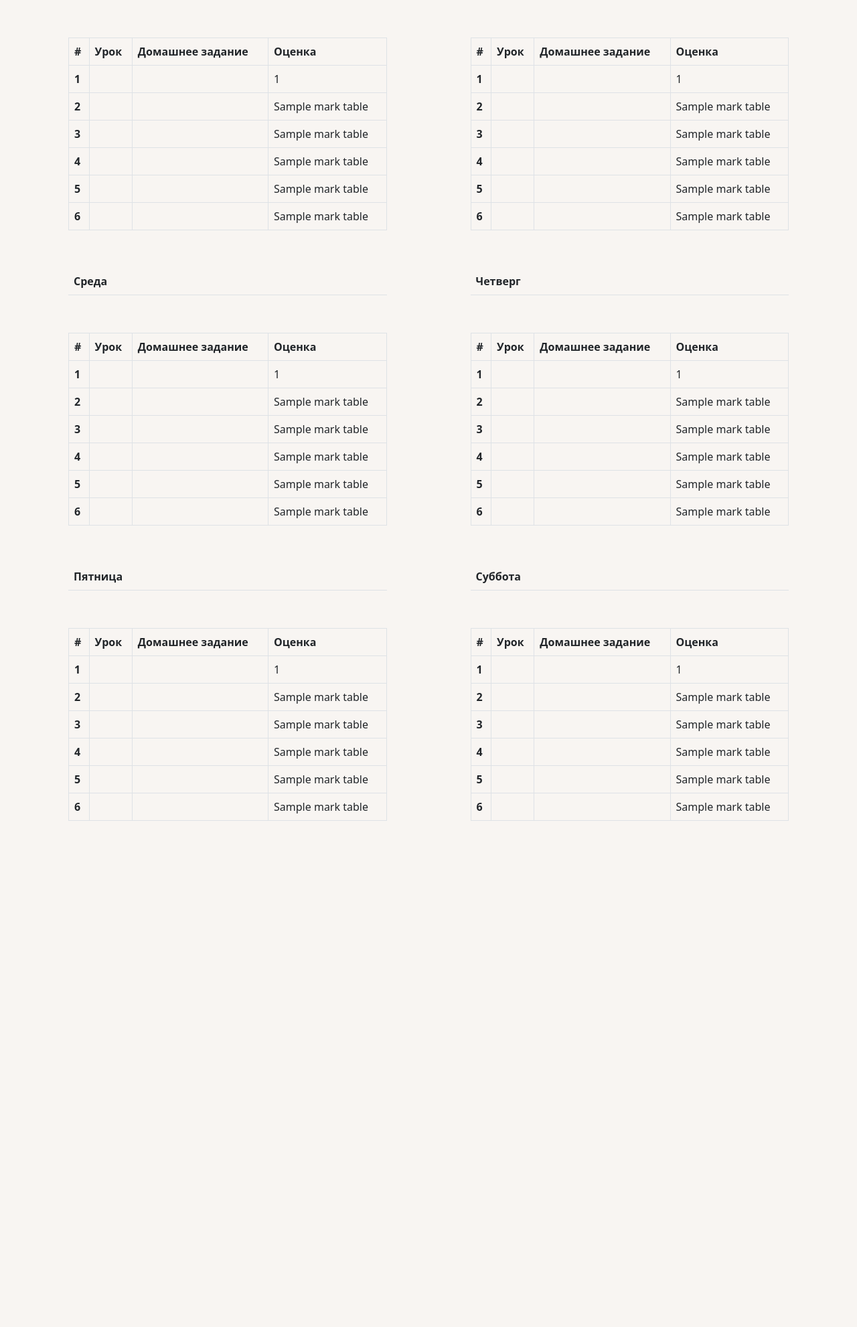
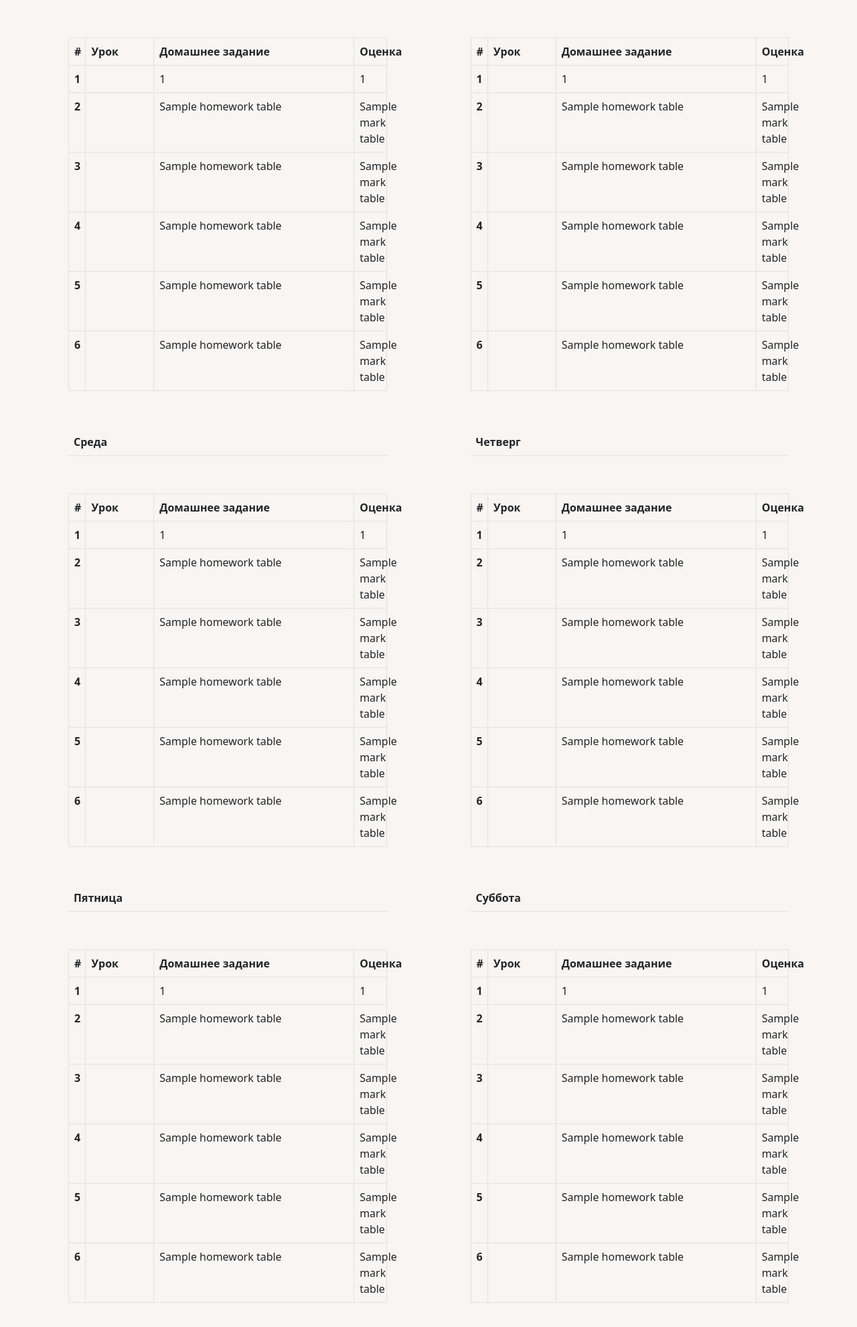
Before and after one commit to DavydenkoGr/web_project, a Flask app: template netshool/templates/studentdiary.html in a window 1280 px wide. Shown: the part 304-2286 px from the top of the page at 67% size. Before the commit the page ends 1530 px from the top, so only its background shows below. Run offline with Flask 2, Linux system fonts and the light colour scheme; the template is opened without the code that fills it: most values are stand-ins (such as "Sample title", 1, 10 or a date in 2020); lists and menus that the app fills with data are empty.

Commit message:
Project version 1

```diff
--- a/netshool/data/__all_models.py
+++ b/netshool/data/__all_models.py
@@ -3,3 +3,4 @@ from . import school_classes
 from . import students
 from . import subjects
 from . import teachers
+from . import homework
--- a/netshool/main.py
+++ b/netshool/main.py
@@ -4,6 +4,7 @@ from data.school_classes import SchoolClass
 from data.students import Student
 from data.subjects import Subject
 from data.teachers import Teacher
+from data.homework import Homework
 from forms.registration import RegisterStudentForm, RegisterTeacherForm, LoginForm
 from forms.set_marks import MarksSettingForm
 from flask import Flask, render_template, redirect, request, abort, make_response, jsonify, url_for
@@ -67,10 +68,25 @@ def studentdiary(week):
             mark_week, weekday, lesson_number, mark = list(map(int, mark.split('/')))
             if mark_week == week:
                 mark_table[weekday][lesson_number - 1] = mark
+    # Заполнение таблицы с домашними заданиями
+    homework_table = [['' for _ in range(6)] for _ in range(6)]
+    for i in range(len(table)):
+        for j in range(len(table[i])):
+            subject = db_sess.query(Subject).filter(Subject.name == table[i][j]
+                                                    ).first()
+            homework = db_sess.query(Homework).filter(Homework.subject_id == subject.id,
+                                                      Homework.class_id == school_class.id,
+                                                      Homework.date_info ==
+                                                      f"{week}/{i}/{j + 1}"
+                                                      ).first()
+            if homework:
+                homework_table[i][j] = homework.task
+
     return render_template("studentdiary.html", title='Электронный дневник',
                            table=table, dont_add_container=True,
                            sizes=[len(table), [len(table[i]) for i in range(len(table))]],
-                           week=week, week_list=week_list, holidays=holidays, mark_table=mark_table)
+                           week=week, week_list=week_list, holidays=holidays, mark_table=mark_table,
+                           homework_table=homework_table)
 
 
 @app.route("/teacherdiary/<int:week>")
@@ -81,11 +97,14 @@ def teacherdiary(week):
     if week not in range(1, 41):
         return redirect(f"/teacherdiary/{to_now_week()}")
     db_sess = db_session.create_session()
+    # Создадим все необходимые таблички для работы с дневником
     teacher_schedule = [[[None for _ in range(6)] for _ in range(6)] for _ in range(2)]
     id_table = [[[None for _ in range(6)] for _ in range(6)] for _ in range(2)]
+    homework_table = [[['' for _ in range(6)] for _ in range(6)] for _ in range(2)]
     subject = db_sess.query(Subject).filter(Subject.id == current_user.subject_id
                                             ).first()
     teacher = db_sess.query(Teacher).filter(Teacher.id == current_user.id).first()
+    # Заполняем таблицы
     for school_class in teacher.school_classes:
         table = get_class_schedule(school_class.number, school_class.letter)
         for i in range(len(table)):
@@ -94,9 +113,18 @@ def teacherdiary(week):
                     teacher_schedule[(school_class.number + 1) % 2][i][j] = \
                         f"{school_class.number} {school_class.letter}"
                     id_table[(school_class.number + 1) % 2][i][j] = school_class.id
+                    # Если этот класс имеет урок в этот день, возможно у него есть домашнее задание
+                    homework = db_sess.query(Homework).filter(Homework.subject_id == subject.id,
+                                                              Homework.class_id == school_class.id,
+                                                              Homework.date_info ==
+                                                              f"{week}/{i}/{j + 1}"
+                                                              ).first()
+                    if homework:
+                        homework_table[(school_class.number + 1) % 2][i][j] = homework.task
     return render_template("teacherdiary.html", title='Электронный журнал', dont_add_container=True,
                            table=teacher_schedule, id_table=id_table,
-                           week=week, week_list=week_list, holidays=holidays)
+                           week=week, week_list=week_list, holidays=holidays,
+                           homework_table=homework_table)
 
 
 @app.route("/teacherdiary/<int:week>/<int:weekday>/<int:lesson_number>", methods=['GET', 'POST'])
@@ -118,10 +146,11 @@ def set_marks(week, weekday, lesson_number):
     subject = db_sess.query(Subject).filter(Subject.id == current_user.subject_id
                                             ).first()
     for school_class in teacher.school_classes:
+        if not(lesson_number > 6 and school_class.number % 2 == 0 or
+               lesson_number < 6 and school_class.number % 2 == 1):
+            continue
         if lesson_number > 6 and school_class.number % 2 == 0:
             lesson_number -= 6
-        elif lesson_number > 6:
-            continue
         table = get_class_schedule(school_class.number, school_class.letter)
         if len(table) > weekday and len(table[weekday]) > lesson_number - 1 and\
                 table[weekday][lesson_number - 1] == subject.name:
@@ -129,10 +158,21 @@ def set_marks(week, weekday, lesson_number):
     if not class_id:
         return redirect(f"/teacherdiary/{to_now_week()}")
     # Создаем поля оценок для каждого ученика из данного класса
+    # К сожалению оценки задать как не получится, в отличии от домашней работы
+    # если учитель решит изменить оценки в этот день, менять придется всем
     students = db_sess.query(Student).filter(Student.school_class_id == class_id).all()
     MarksSettingForm.marks = FieldList(SelectField("Оценка", choices=['', 5, 4, 3, 2]),
                                        min_entries=len(students))
     form = MarksSettingForm()
+    # Если имеется домашняя работа на этот день, выведем её
+    if request.method != 'POST':
+        homework = db_sess.query(Homework).filter(Homework.subject_id == subject.id,
+                                                  Homework.class_id == class_id,
+                                                  Homework.date_info ==
+                                                  f"{week}/{weekday}/{lesson_number}"
+                                                  ).first()
+        if homework:
+            form.homework.data = homework.task
     if request.method == 'POST':
         # Сохранение оценок
         # Оценки ученика представляют собой строку вида
@@ -142,7 +182,8 @@ def set_marks(week, weekday, lesson_number):
         # поиск может длиться слишком долго
         for i, mark in enumerate(form.marks.data):
             student_marks = db_sess.query(Marks).filter(Marks.student_id == students[i].id,
-                                                        Marks.subject_id == subject.id).first()
+                                                        Marks.subject_id == subject.id
+                                                        ).first()
             # Если нет оценки, проверяем убирает ли её учитель или не просто не поставил
             if not mark:
                 if student_marks and f"{week}/{weekday}/{lesson_number}" in student_marks.marks:
@@ -182,8 +223,31 @@ def set_marks(week, weekday, lesson_number):
             # Заносим оценку в конец
             student_marks.marks += f" {mark_string}"
         db_sess.commit()
-        # Сохранение домашнего задания
-        print(form.homework.data)
+        # Сохранение домашнего задания не может производиться аналогично сохранению оценок
+        # из-за возможности наличия любого символа в домашнем задании,
+        # однако домашних заданий будет примерно в 30 раз меньше чем учеников,
+        # что даст нам более быстрый поиск
+        homework = db_sess.query(Homework).filter(Homework.subject_id == subject.id,
+                                                  Homework.class_id == class_id,
+                                                  Homework.date_info ==
+                                                  f"{week}/{weekday}/{lesson_number}"
+                                                  ).first()
+        if not form.homework.data:
+            if homework and f"{week}/{weekday}/{lesson_number}" == homework.date_info:
+                homework.task = ""
+        else:
+            if not homework:
+                print(1)
+                homework = Homework(
+                    subject_id=subject.id,
+                    class_id=class_id,
+                    task=form.homework.data,
+                    date_info=f"{week}/{weekday}/{lesson_number}"
+                )
+                db_sess.add(homework)
+            else:
+                homework.task=form.homework.data
+        db_sess.commit()
         return redirect(f"/teacherdiary/{week}")
     return render_template("set_marks.html", title='Выставление оценок',
                            form=form, students=students, week=week)
@@ -347,6 +411,7 @@ def login():
 
 def main():
     db_session.global_init("db/netschool.db")
+    print(holidays)
     app.run()
 
 
--- a/netshool/static/standart_data.txt
+++ b/netshool/static/standart_data.txt
@@ -4,7 +4,7 @@ db_sess = db_session.create_session()
     s = ['Математика', 'Русский язык', 'Литература', 'Физкультура', 'Технология', 'ИЗО', 'Музыка', 'Окружающий мир']
     for i in ['Математика', 'Физика', 'Химия', 'Информатика', 'Русский язык', 'Английский язык',
               'История', 'Обществознание', 'Биология', 'География', 'Астрономия', 'Черчение',
-              'Литература', 'Физкультура', 'ОБЖ', 'Технология', 'ИЗО', 'Музыка']:
+              'Литература', 'Физкультура', 'ОБЖ', 'Технология', 'ИЗО', 'Музыка', 'Окружающий мир']:
         subject = Subject(name=i)
         db_sess.add(subject)
     db_sess.commit()
--- a/netshool/templates/studentdiary.html
+++ b/netshool/templates/studentdiary.html
@@ -22,13 +22,13 @@
             </table>
         </div>
         <div class="row_tables">
-            <table class="table table-bordered">
+            <table class="table table-bordered" style="table-layout: fixed;">
                 <thead>
                     <tr>
-                        <th scope="col">#</th>
-                        <th scope="col">Урок</th>
-                        <th scope="col">Домашнее задание</th>
-                        <th scope="col">Оценка</th>
+                        <th scope="col" style="width:20px; height: 20px">#</th>
+                        <th scope="col" style="width:80px; height: 20px">Урок</th>
+                        <th scope="col" style="width:235px; height: 20px">Домашнее задание</th>
+                        <th scope="col" style="width:38px; height: 20px">Оценка</th>
                     </tr>
                 </thead>
                 <tbody>
@@ -37,7 +37,7 @@
                             <th scope="row">{{ j + 1 }}</th>
                             {% if [week, i * 2] not in holidays %}
                             <td>{% if sizes[0] > i * 2 and sizes[1][i * 2] > j %}{{ table[i * 2][j] }}{% endif %}</td>
-                            <td></td>
+                            <td style="word-wrap: break-word">{{ homework_table[i * 2][j] }}</td>
                             <td>{{ mark_table[i * 2][j] }}</td>
                             {% else %}
                             <td></td>
@@ -51,13 +51,13 @@
 
             <div class="empty_div"></div>
 
-            <table class="table table-bordered">
+            <table class="table table-bordered" style="table-layout: fixed;">
                 <thead>
                     <tr>
-                        <th scope="col">#</th>
-                        <th scope="col">Урок</th>
-                        <th scope="col">Домашнее задание</th>
-                        <th scope="col">Оценка</th>
+                        <th scope="col" style="width:20px; height: 20px">#</th>
+                        <th scope="col" style="width:80px; height: 20px">Урок</th>
+                        <th scope="col" style="width:235px; height: 20px">Домашнее задание</th>
+                        <th scope="col" style="width:38px; height: 20px">Оценка</th>
                     </tr>
                 </thead>
                 <tbody>
@@ -66,7 +66,7 @@
                             <th scope="row">{{ j + 1 }}</th>
                             {% if [week, i * 2 + 1] not in holidays %}
                             <td>{% if sizes[0] > i * 2 + 1 and sizes[1][i * 2 + 1] > j %}{{ table[i * 2 + 1][j] }}{% endif %}</td>
-                            <td></td>
+                            <td style="word-wrap: break-word">{{ homework_table[i * 2 + 1][j] }}</td>
                             <td>{{ mark_table[i * 2 + 1][j] }}</td>
                             {% else %}
                             <td></td>
```
Also changed, not shown: netshool/data/homework.py (added, +19 -0 lines), netshool/templates/teacherdiary.html (+13 -13 lines), netshool/db/netschool.db.
